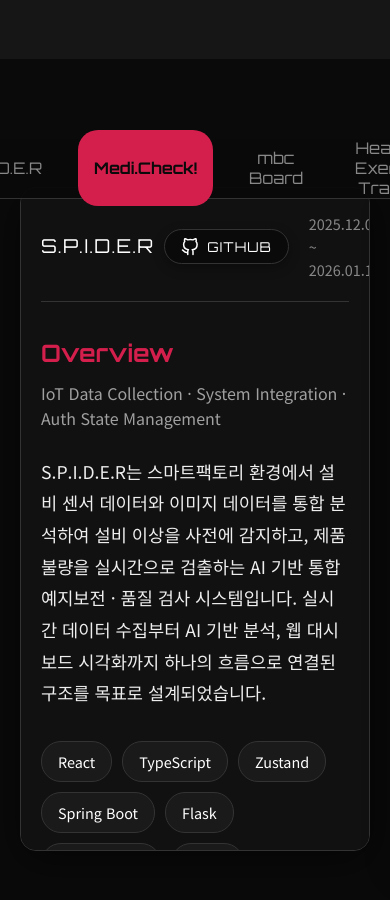
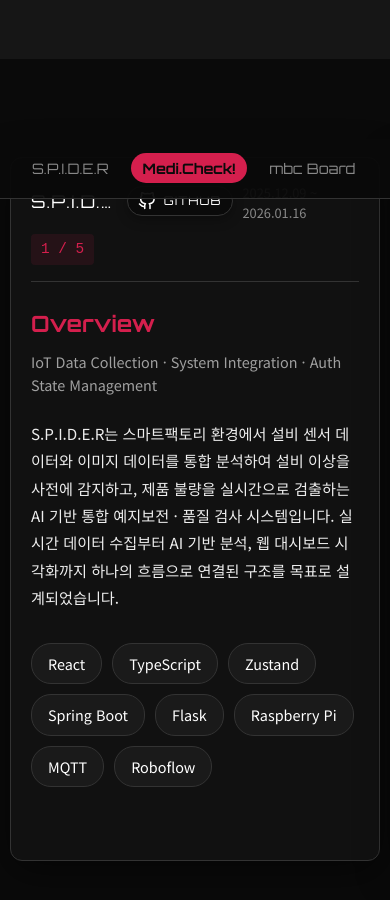
Before and after one commit to soyeonnan/Junior-Developer-Portfolio, a React (Vite) app: page / in a window 390 px wide. Shown: the part 3340-4240 px from the top of the page. Built offline with nearby package versions, Linux system fonts and the light colour scheme.

Commit message:
Enhance mobile responsiveness for Projects section

```diff
--- a/src/components/Projects.css
+++ b/src/components/Projects.css
@@ -304,11 +304,100 @@
 }
 
 @media (max-width: 768px) {
+  .project-nav-container {
+    justify-content: flex-start;
+    overflow-x: auto;
+    padding: 0 20px;
+    -webkit-overflow-scrolling: touch;
+    /* Smooth scroll on iOS */
+  }
+
+  .project-nav {
+    gap: 10px;
+    /* Smaller gap */
+    white-space: nowrap;
+    /* Keep tabs on one line */
+    padding-right: 20px;
+    /* End padding */
+  }
+
+  /* Hide scrollbar for nav */
+  .project-nav-container::-webkit-scrollbar {
+    display: none;
+  }
+
+  .project-tab {
+    font-size: 0.9rem;
+    padding: 6px 12px;
+  }
+
+  .project-slide-container {
+    padding: 10px;
+    /* Reduce container padding */
+    height: calc(100vh - 120px) !important;
+    /* Adjust for potentially smaller header/nav */
+    margin-top: 120px !important;
+    /* Mobile offset */
+  }
+
   .slide-card {
     padding: 20px;
+    width: 100%;
+    border-radius: 12px;
+  }
+
+  .card-top-info {
+    flex-direction: column;
+    align-items: flex-start;
+    gap: 10px;
+    margin-bottom: 1.5rem;
+  }
+
+  .card-top-info>div {
+    /* Title and GitHub link wrapper */
+    width: 100%;
+    justify-content: space-between;
+  }
+
+  .card-project-title {
+    font-size: 1.1rem;
+    white-space: nowrap;
+    overflow: hidden;
+    text-overflow: ellipsis;
+    max-width: 60%;
+  }
+
+  .github-link {
+    padding: 4px 10px;
+    font-size: 0.75rem;
+  }
+
+  .project-duration {
+    font-size: 0.8rem !important;
+    margin-left: 0 !important;
+    margin-top: 5px;
+    display: block;
   }
 
   .slide-header h4 {
-    font-size: 1.5rem;
+    font-size: 1.4rem;
+  }
+
+  .slide-role {
+    font-size: 0.9rem;
+  }
+
+  .featured-summary,
+  .implementation-list li,
+  .trouble-problem,
+  .trouble-solution,
+  .arch-description {
+    font-size: 0.95rem;
+    /* Readable body text */
+  }
+
+  /* Adjust architecture diagram font size */
+  .arch-diagram {
+    font-size: 0.7rem;
   }
 }
```
